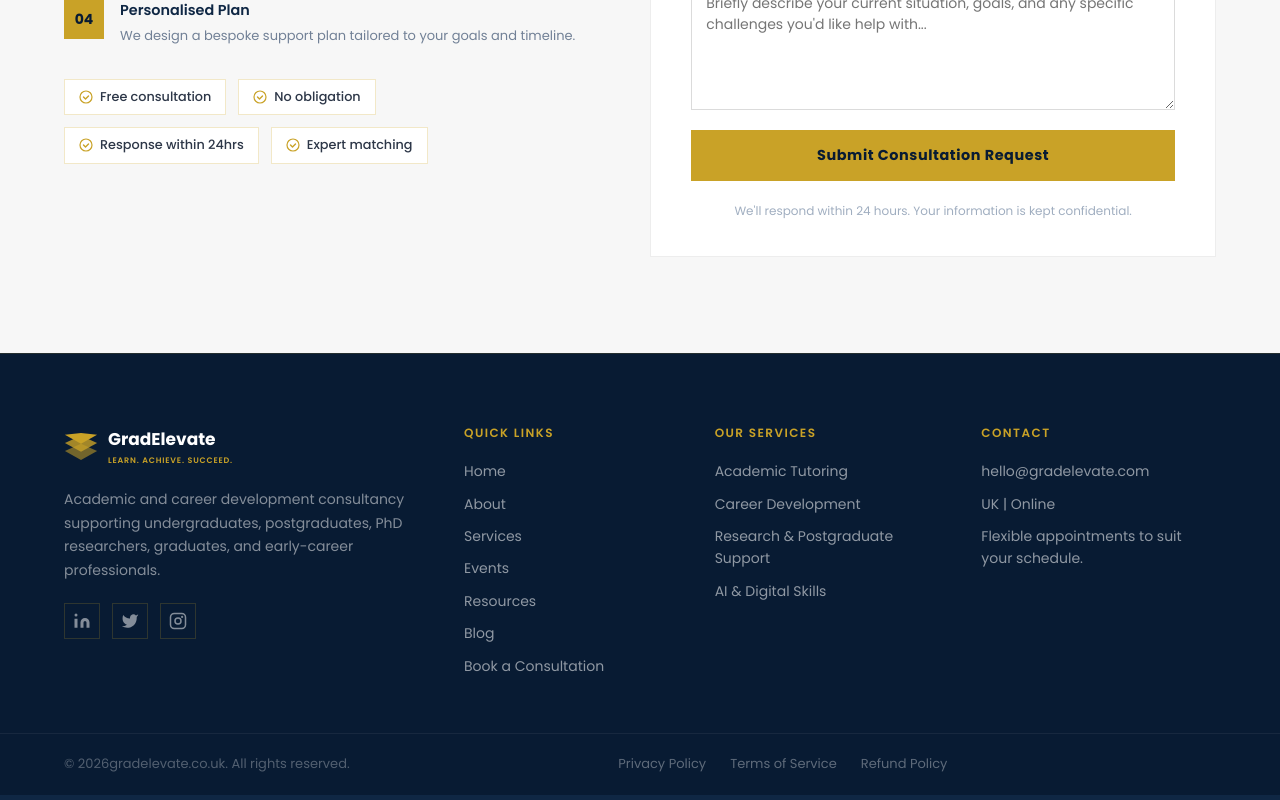
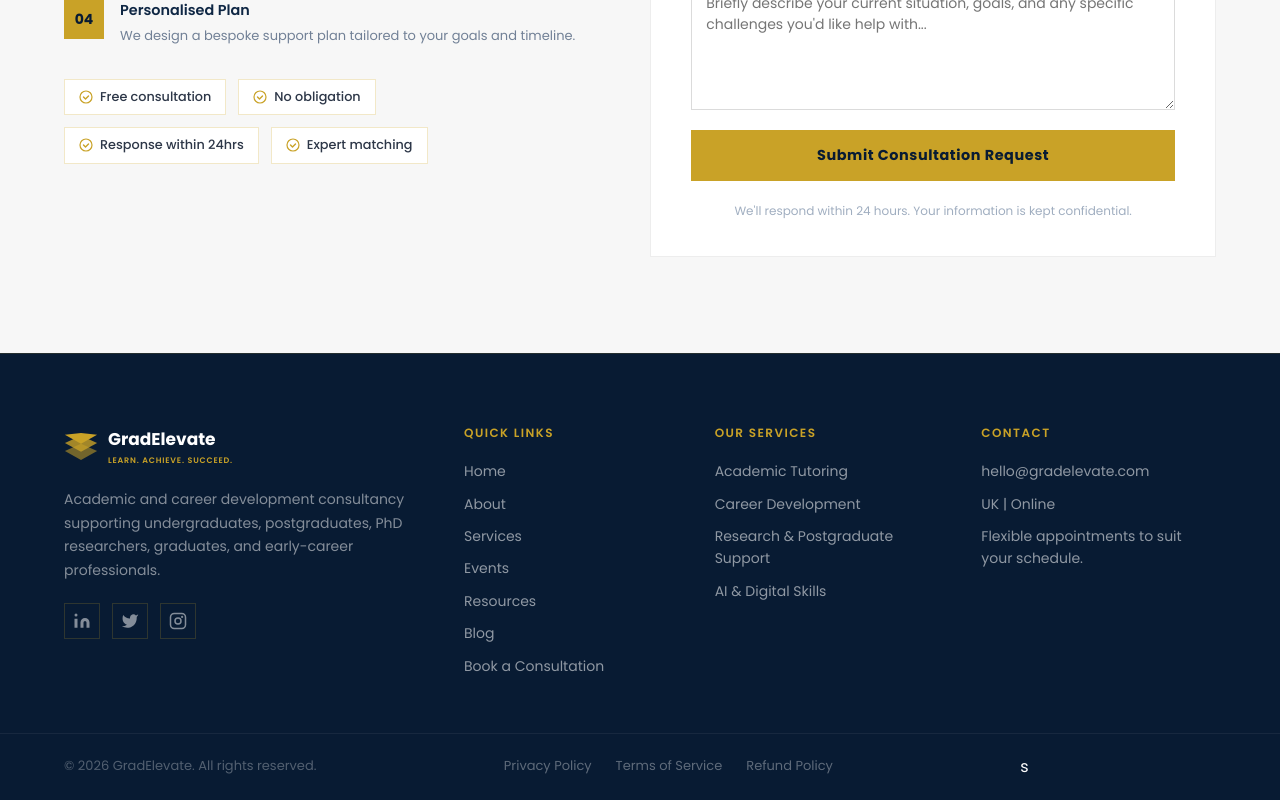
Before and after one commit to josiahdevweb-hub/gradelevate, a Next.js app: page /book in a window 1280 px wide. Shown: the part 811-1611 px from the top of the page. Built offline with nearby package versions, Linux system fonts and the light colour scheme; no server answers.

Commit message:
rewind footer

```diff
--- a/components/home/Footer.tsx
+++ b/components/home/Footer.tsx
@@ -88,12 +88,12 @@ export default function Footer() {
 
       <div className={styles.bottom}>
         <div className={`container ${styles.bottomInner}`}>
-          <p className={styles.copy}>© {new Date().getFullYear()}gradelevate.co.uk. All rights reserved.</p>
+          <p className={styles.copy}>© {new Date().getFullYear()} GradElevate. All rights reserved.</p>
           <div className={styles.bottomLinks}>
             <Link href="/privacy-policy#privacy" className={styles.bottomLink}>Privacy Policy</Link>
             <Link href="/privacy-policy#terms" className={styles.bottomLink}>Terms of Service</Link>
             <Link href="/privacy-policy#refund" className={styles.bottomLink}>Refund Policy</Link>
-          </div>
+          </div>s
           <Link href="/admin/login" style={{ fontSize: "11px", color: "inherit", opacity: 0.3, textDecoration: "none" }}></Link>
         </div>
       </div>
```
